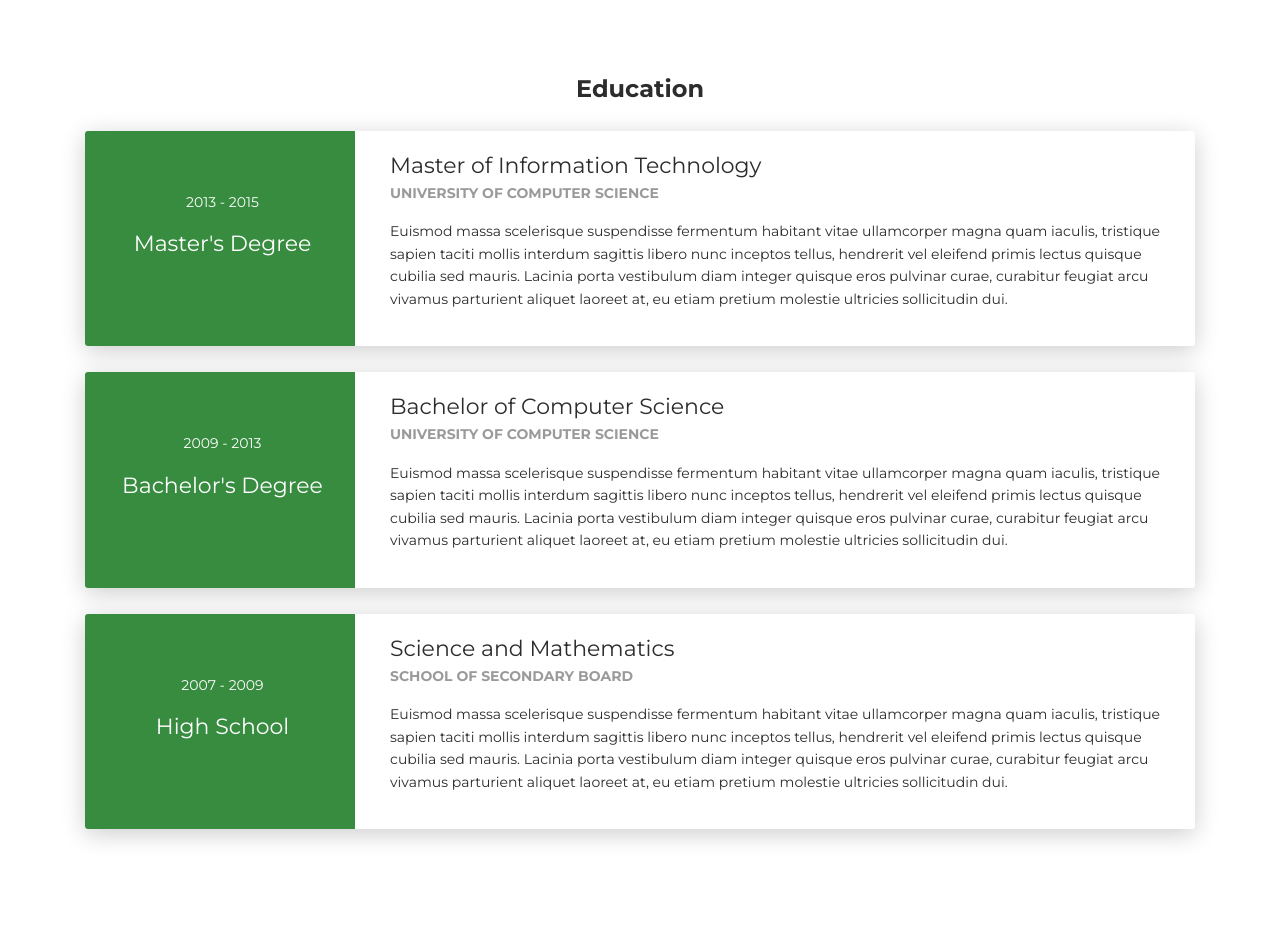
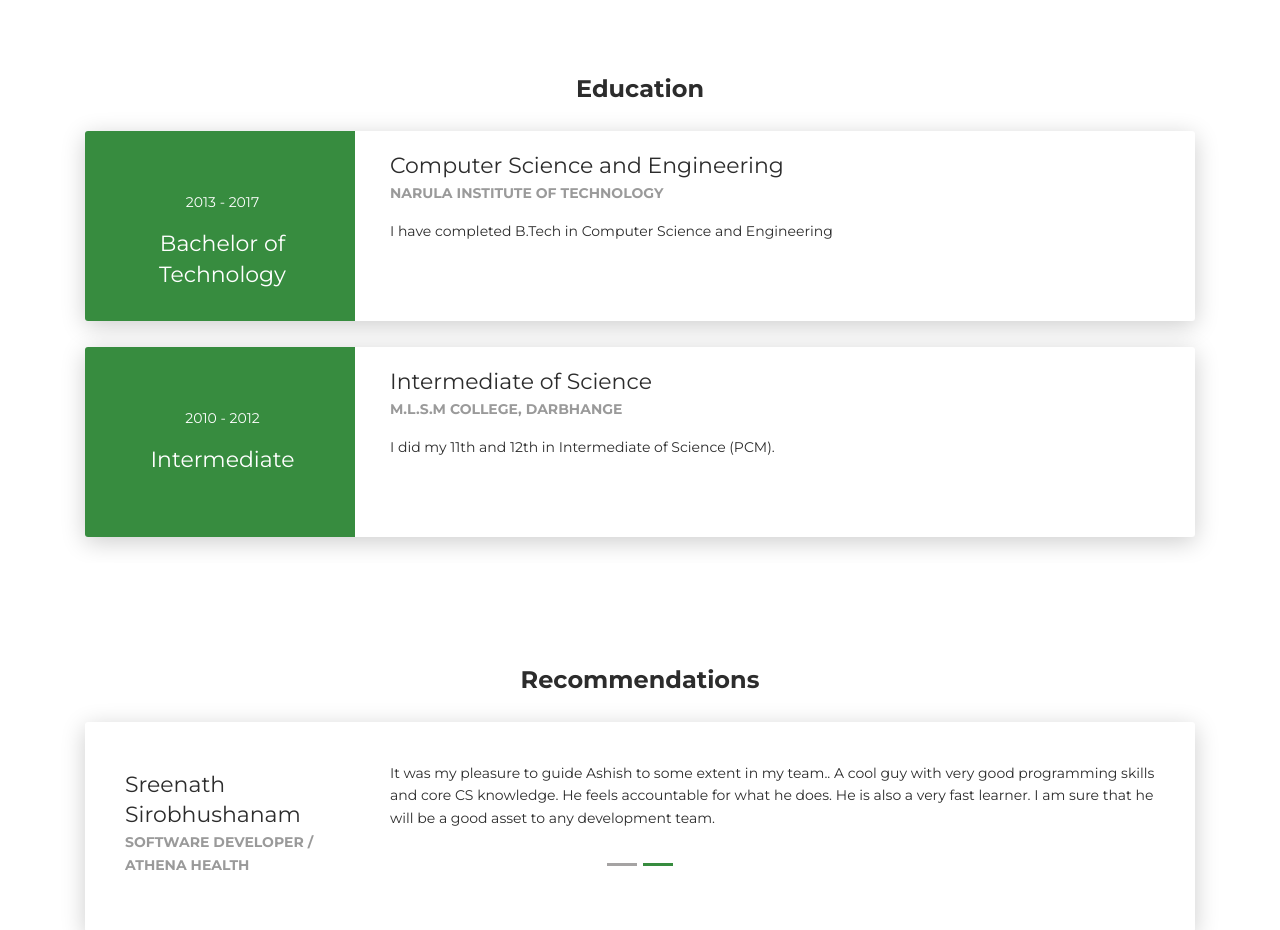
Before and after one commit to ashishoffline/ashishoffline.github.io, a plain HTML site: page index.html in a window 1280 px wide. Shown: the part 1880-2810 px from the top of the page. Drawn offline with Linux system fonts and the light colour scheme.

Commit message:
Updated education Section

```diff
--- a/index.html
+++ b/index.html
@@ -394,7 +394,7 @@
       <div class="section" id="education">
         <div class="container cc-education">
           <div class="h4 text-center mb-4 title">Education</div>
-          <div class="card">
+          <!--<div class="card">
             <div class="row">
               <div class="col-md-3 bg-primary" data-aos="fade-right" data-aos-offset="50" data-aos-duration="500">
                 <div class="card-body cc-education-header">
@@ -414,24 +414,20 @@
                 </div>
               </div>
             </div>
-          </div>
+          </div>-->
           <div class="card">
             <div class="row">
               <div class="col-md-3 bg-primary" data-aos="fade-right" data-aos-offset="50" data-aos-duration="500">
                 <div class="card-body cc-education-header">
-                  <p>2009 - 2013</p>
-                  <div class="h5">Bachelor's Degree</div>
+                  <p>2013 - 2017</p>
+                  <div class="h5">Bachelor of Technology</div>
                 </div>
               </div>
               <div class="col-md-9" data-aos="fade-left" data-aos-offset="50" data-aos-duration="500">
                 <div class="card-body">
-                  <div class="h5">Bachelor of Computer Science</div>
-                  <p class="category">University of Computer Science</p>
-                  <p>Euismod massa scelerisque suspendisse fermentum habitant vitae ullamcorper magna quam iaculis,
-                    tristique sapien taciti mollis interdum sagittis libero nunc inceptos tellus, hendrerit vel eleifend
-                    primis lectus quisque cubilia sed mauris. Lacinia porta vestibulum diam integer quisque eros
-                    pulvinar curae, curabitur feugiat arcu vivamus parturient aliquet laoreet at, eu etiam pretium
-                    molestie ultricies sollicitudin dui.</p>
+                  <div class="h5">Computer Science and Engineering</div>
+                  <p class="category">Narula Institute of Technology</p>
+                  <p>I have completed B.Tech in Computer Science and Engineering</p>
                 </div>
               </div>
             </div>
@@ -440,19 +436,15 @@
             <div class="row">
               <div class="col-md-3 bg-primary" data-aos="fade-right" data-aos-offset="50" data-aos-duration="500">
                 <div class="card-body cc-education-header">
-                  <p>2007 - 2009</p>
-                  <div class="h5">High School</div>
+                  <p>2010 - 2012</p>
+                  <div class="h5">Intermediate</div>
                 </div>
               </div>
               <div class="col-md-9" data-aos="fade-left" data-aos-offset="50" data-aos-duration="500">
                 <div class="card-body">
-                  <div class="h5">Science and Mathematics</div>
-                  <p class="category">School of Secondary board</p>
-                  <p>Euismod massa scelerisque suspendisse fermentum habitant vitae ullamcorper magna quam iaculis,
-                    tristique sapien taciti mollis interdum sagittis libero nunc inceptos tellus, hendrerit vel eleifend
-                    primis lectus quisque cubilia sed mauris. Lacinia porta vestibulum diam integer quisque eros
-                    pulvinar curae, curabitur feugiat arcu vivamus parturient aliquet laoreet at, eu etiam pretium
-                    molestie ultricies sollicitudin dui.</p>
+                  <div class="h5">Intermediate of Science</div>
+                  <p class="category">M.L.S.M College, Darbhange</p>
+                  <p>I did my 11th and 12th in Intermediate of Science (PCM).</p>
                 </div>
               </div>
             </div>
```
Also changed, not shown: 1 other file.
